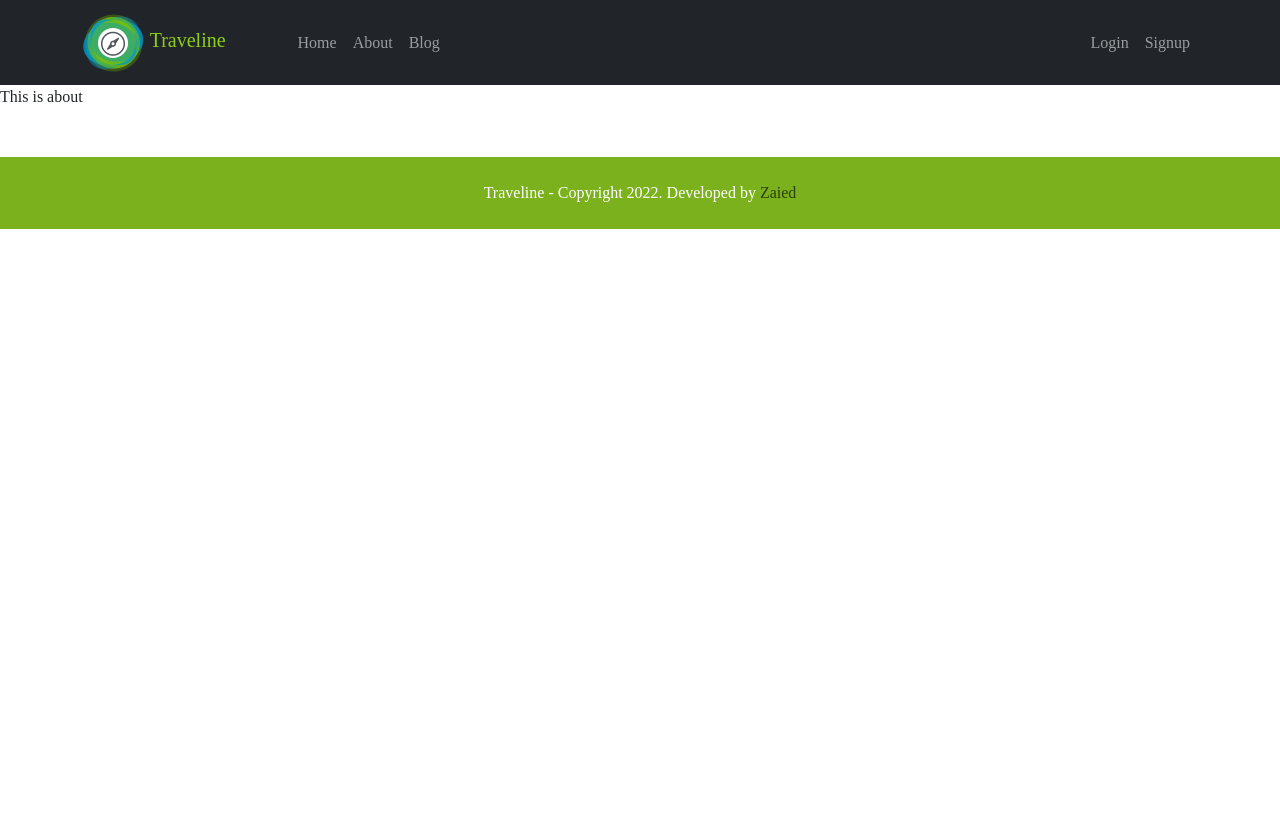
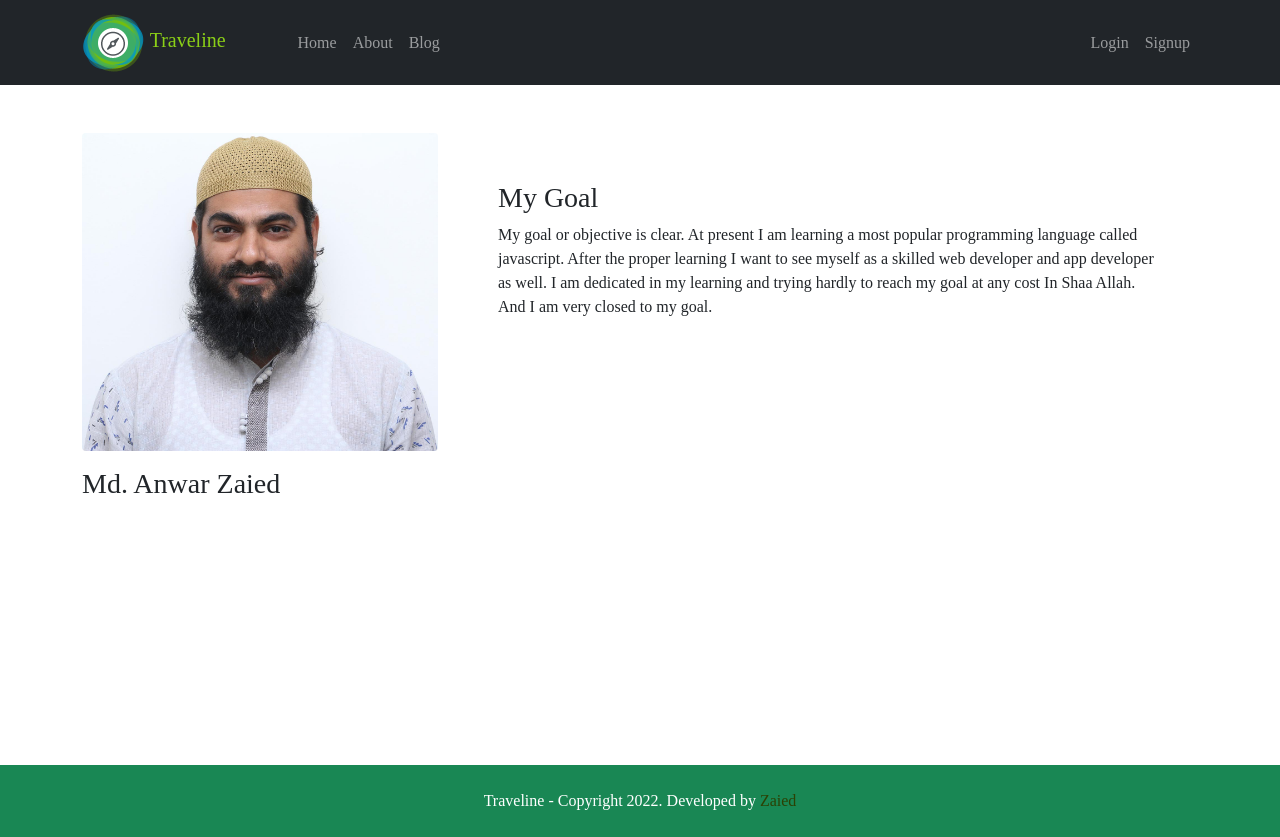
Before and after one commit to zaied15/traveline-source-code, a React (Create React App) app: page /about in a window 1280 px wide. Before the commit the page ends 800 px from the top, so only its background shows below. Built offline with nearby package versions, Linux system fonts and the light colour scheme; no server answers.

Commit message:
about page completed

```diff
--- a/src/Pages/About/About.js
+++ b/src/Pages/About/About.js
@@ -1,7 +1,32 @@
 import React from "react";
+import { Container, Row } from "react-bootstrap";
+import pic from "../../images/profile-pic.jpg";
+import "./about.css";
 
 const About = () => {
-  return <div>This is about</div>;
+  return (
+    <div className="about">
+      <Container className="my-5">
+        <Row>
+          <div className="col-md-4">
+            <img className="img-fluid rounded" src={pic} alt="" />
+            <h3 className="mt-3">Md. Anwar Zaied</h3>
+          </div>
+          <div className="col-md-8 p-5">
+            <h3>My Goal</h3>
+            <p>
+              My goal or objective is clear. At present I am learning a most
+              popular programming language called javascript. After the proper
+              learning I want to see myself as a skilled web developer and app
+              developer as well. I am dedicated in my learning and trying hardly
+              to reach my goal at any cost In Shaa Allah. And I am very closed
+              to my goal.
+            </p>
+          </div>
+        </Row>
+      </Container>
+    </div>
+  );
 };
 
 export default About;
--- /dev/null
+++ b/src/Pages/About/about.css
@@ -0,0 +1,3 @@
+.about {
+  height: 73vh;
+}
--- a/src/Pages/Home/Services/Services.js
+++ b/src/Pages/Home/Services/Services.js
@@ -13,7 +13,7 @@ const Services = () => {
   return (
     <div className="mb-5">
       <h2 className="text-center my-5 fw-bold package-title">
-        Travel <span>Packages</span>
+        Guiding <span>Packages</span>
       </h2>
       <Container fluid>
         <Row>
--- a/src/Pages/Login/Login/Login.js
+++ b/src/Pages/Login/Login/Login.js
@@ -32,10 +32,6 @@ const Login = () => {
       "Please authorize with a valid account and give permission to Login";
   }
 
-  if (user) {
-    navigate(from, { replace: true });
-  }
-
   const handleLogin = (e) => {
     e.preventDefault();
     const email = emailRef.current.value;
@@ -52,6 +48,10 @@ const Login = () => {
       toast("Please Enter Your Email Address");
     }
   };
+
+  if (user) {
+    navigate(from, { replace: true });
+  }
 
   return (
     <div className="mx-auto register-area d-flex align-items-center justify-content-center">
--- a/src/Pages/Shared/Footer/Footer.css
+++ b/src/Pages/Shared/Footer/Footer.css
@@ -1,5 +1,5 @@
 .footer-area {
-  background-color: #7ab11c;
+  background-color: #198754;
 }
 .footer-area a {
   color: #2b4104;
```
Also changed, not shown: src/images/profile-pic.jpg (added).
